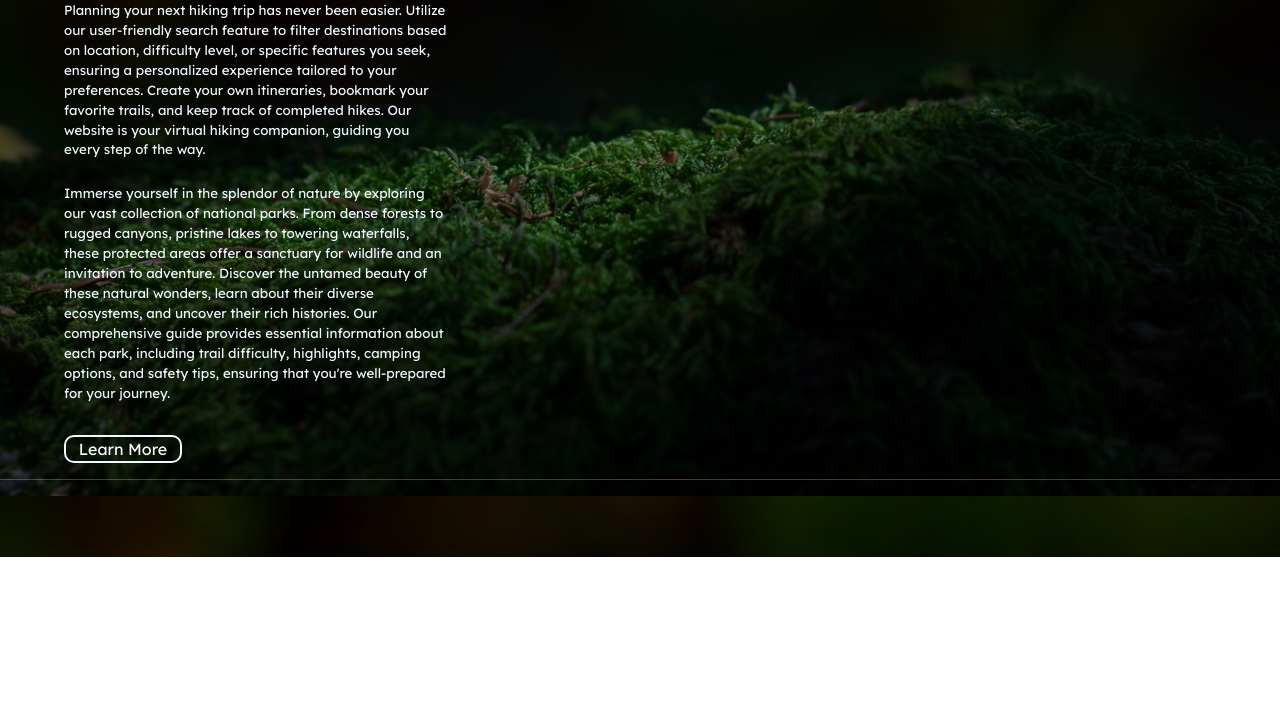
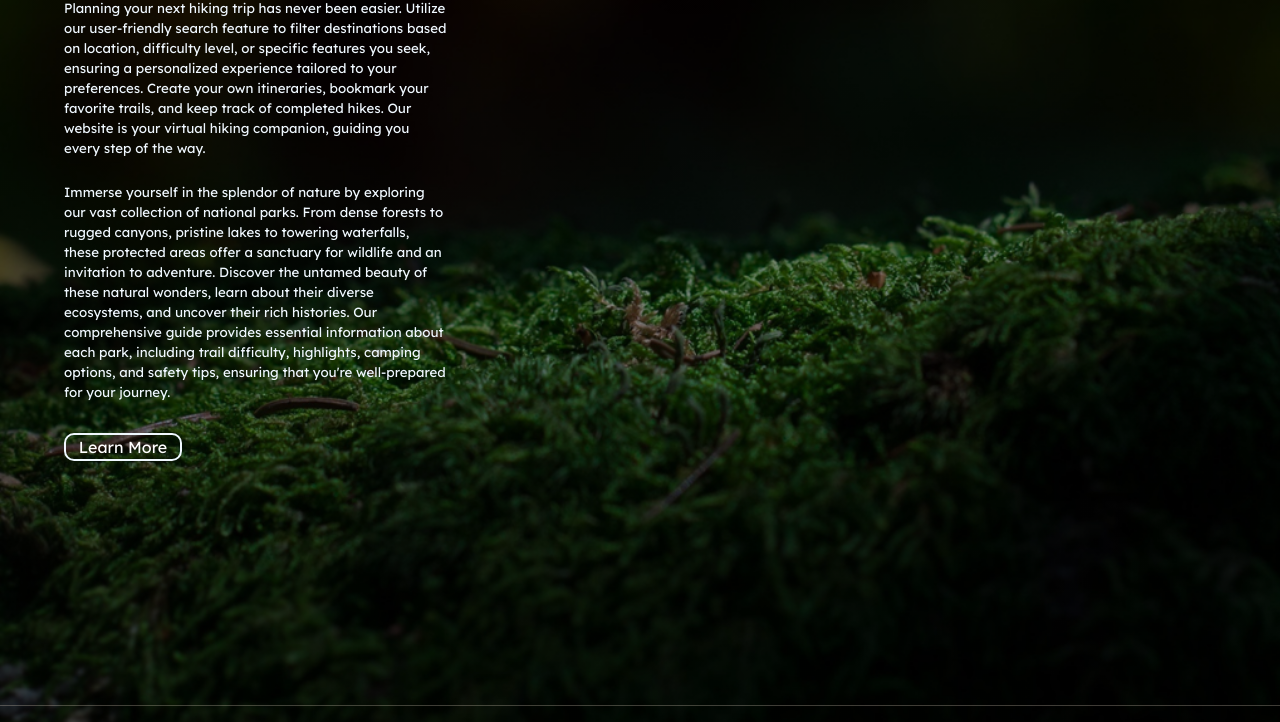
Before and after one commit to demialabi98/enjoy-the-outdoors, a plain HTML site: page index.html in a window 1280 px wide. Shown: the part 243-965 px from the top of the page. Before the commit the page ends 800 px from the top, so only its background shows below. Drawn offline with nearby package versions, Linux system fonts and the light colour scheme; a web font is replaced by a local one.

Commit message:
enjoy-the-outdoors-update4

```diff
--- a/css/style.css
+++ b/css/style.css
@@ -55,6 +55,7 @@ p {
 hr {
   color: antiquewhite;
   padding-left: 0.1em;
+  margin-top: 19% ;
 }
 
 .title {
--- a/index.html
+++ b/index.html
@@ -17,7 +17,7 @@
     <header>
       <nav class="navbar">
         <p class="title">VERDANT 01</p>
-         <ul class="navbar__menu">
+        <ul class="navbar__menu">
           <li>
             <a href="index.html"
               >Home
@@ -55,9 +55,10 @@
         <br />
         <button><a href="https://www.youtube.com/watch?v=dQw4w9WgXcQ">Learn More</a></button>
         <br />
-        <hr />
+
       </div>
     </main>
+    <hr />
     <footer></footer>
   </body>
 </html>
```
